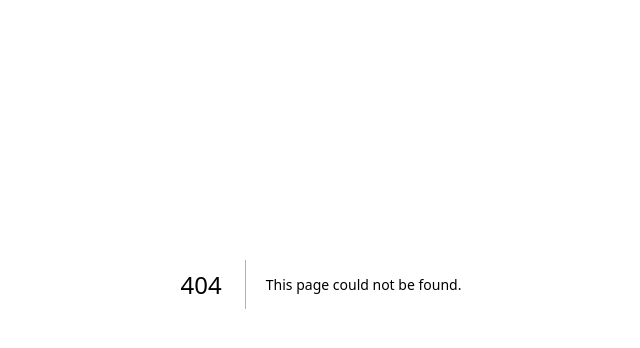
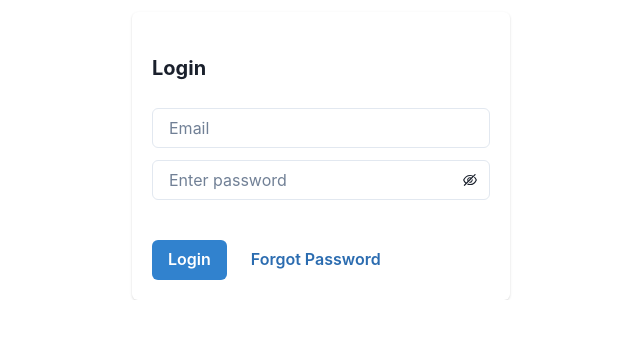
Before and after one commit to akashinfinity12/Canteen-Frontend, a Next.js app: page /Login in a window 1280 px wide. Before the commit this address had no page. Shown: the part 116-464 px from the top of the page, without its empty margins (319-959 px from the left). Built offline with nearby package versions, Linux system fonts and the light colour scheme.

Commit message:
login page ui part

```diff
--- a/package.json
+++ b/package.json
@@ -9,15 +9,20 @@
     "lint": "next lint"
   },
   "dependencies": {
+    "@chakra-ui/react": "^2.4.9",
+    "@emotion/react": "^11.10.5",
+    "@emotion/styled": "^11.10.5",
     "@next/font": "13.1.6",
     "@types/node": "18.13.0",
     "@types/react": "18.0.27",
     "@types/react-dom": "18.0.10",
     "eslint": "8.33.0",
     "eslint-config-next": "13.1.6",
+    "framer-motion": "^9.0.2",
     "next": "13.1.6",
     "react": "18.2.0",
     "react-dom": "18.2.0",
+    "react-icons": "^4.7.1",
     "typescript": "4.9.5"
   }
 }
--- /dev/null
+++ b/pages/Login.tsx
@@ -0,0 +1,63 @@
+import React, { useState } from "react";
+import {
+  Card,
+  CardBody,
+  CardFooter,
+  Stack,
+  Heading,
+  ButtonGroup,
+  Button,
+  InputGroup,
+  InputRightElement,
+  Flex,
+} from "@chakra-ui/react";
+import { Input } from "@chakra-ui/react";
+import { AiOutlineEye, AiOutlineEyeInvisible } from "react-icons/ai";
+
+export default function Login() {
+  const [show, setShow] = useState<Boolean>(false);
+  const handleClick = () => setShow(!show);
+
+  return (
+    <Flex justify={"center"} marginTop="8rem">
+      <Card maxW="sm">
+        <CardBody>
+          <Stack mt="6" spacing="3">
+            <Heading size="md" marginBottom={4}>
+              Login
+            </Heading>
+            <Input placeholder="Email" />
+            <InputGroup size="md">
+              <Input
+                pr="4.5rem"
+                type={show ? "text" : "password"}
+                placeholder="Enter password"
+              />
+              <InputRightElement width="2.5rem">
+                {show ? (
+                  <AiOutlineEye onClick={handleClick} cursor="pointer">
+                    {show ? "Hide" : "Show"}
+                  </AiOutlineEye>
+                ) : (
+                  <AiOutlineEyeInvisible onClick={handleClick} cursor="pointer">
+                    {show ? "Hide" : "Show"}
+                  </AiOutlineEyeInvisible>
+                )}
+              </InputRightElement>
+            </InputGroup>
+          </Stack>
+        </CardBody>
+        <CardFooter>
+          <ButtonGroup spacing="2">
+            <Button variant="solid" colorScheme="blue">
+              Login
+            </Button>
+            <Button variant="ghost" colorScheme="blue">
+              Forgot Password
+            </Button>
+          </ButtonGroup>
+        </CardFooter>
+      </Card>
+    </Flex>
+  );
+}
--- a/pages/_app.tsx
+++ b/pages/_app.tsx
@@ -1,6 +1,13 @@
 import '@/styles/globals.css'
 import type { AppProps } from 'next/app'
+import { ChakraProvider } from '@chakra-ui/react'
 
 export default function App({ Component, pageProps }: AppProps) {
-  return <Component {...pageProps} />
+  return (
+    (
+      <ChakraProvider>
+        <Component {...pageProps} />
+      </ChakraProvider>
+    )
+  )
 }
```
Also changed, not shown: pages/index.tsx (+3 -104 lines), 1 other file (tests, documents, lock files or other folders).
